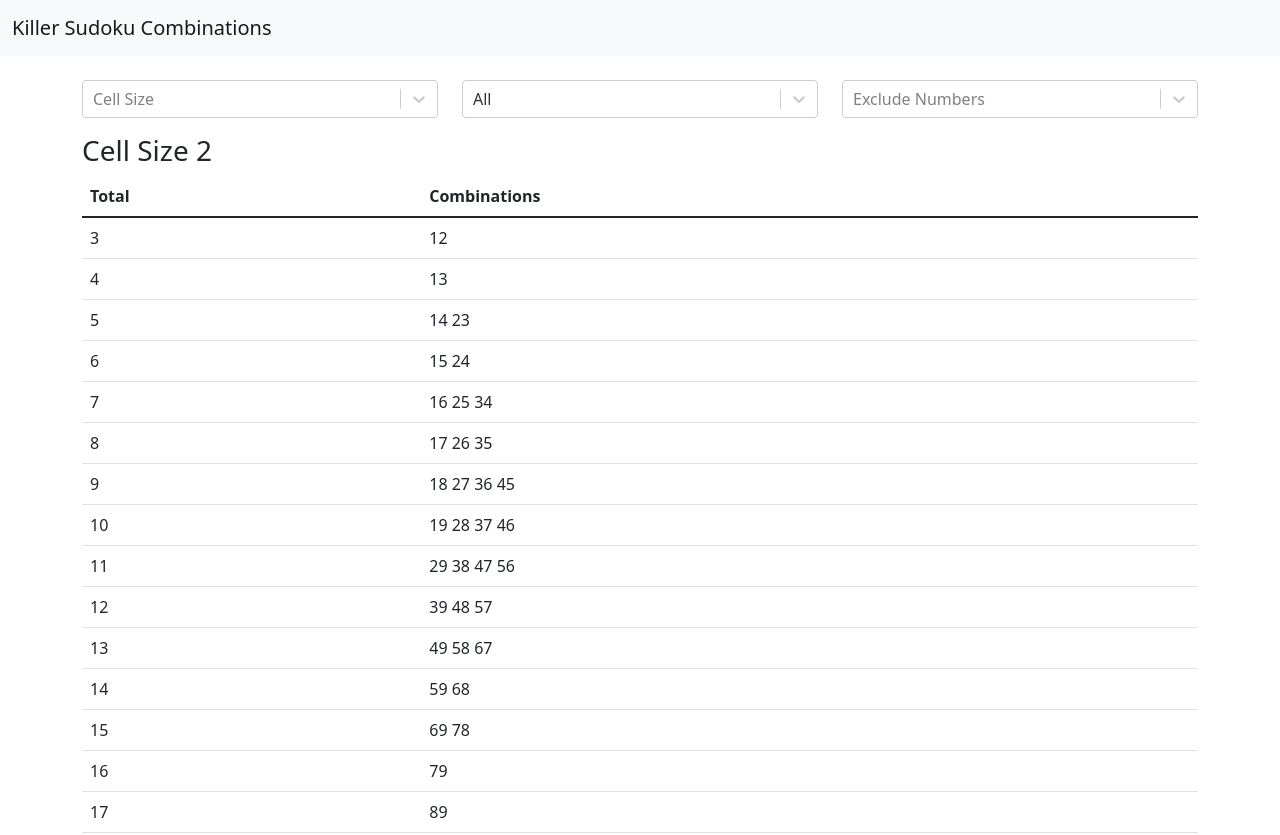
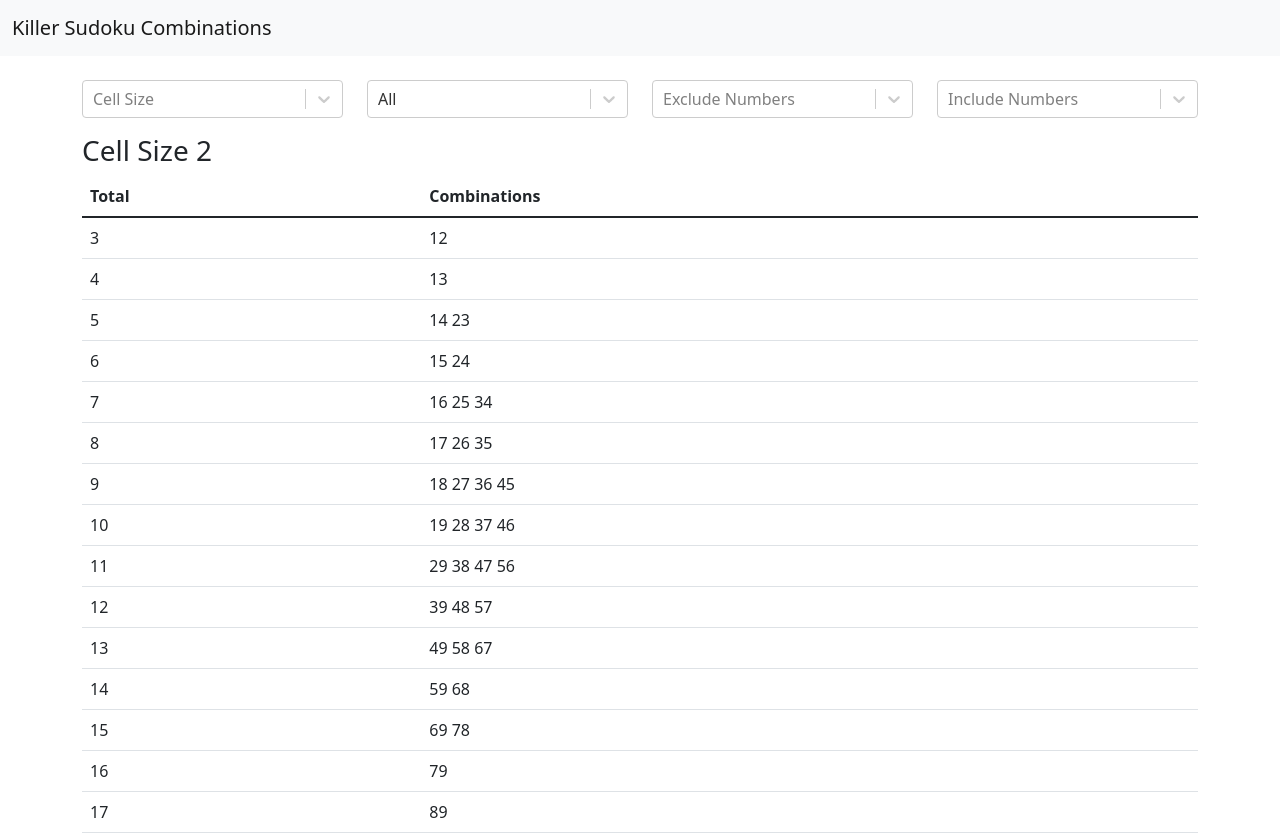
Before and after one commit to hemdagem/killer-sudoku-combinations, a Gatsby site: page / in a window 1280 px wide. Shown: the top 835 px of the page. Built offline with nearby package versions, Linux system fonts and the light colour scheme; Gatsby itself is replaced by a stand-in of ours.

Commit message:
added include numbers option

```diff
--- a/src/pages/index.tsx
+++ b/src/pages/index.tsx
@@ -12,6 +12,7 @@ const IndexPage = (data: PageProps<data>) => {
   var cellSize = React.useRef();
   var total = React.useRef();
   const excludedNumbers = React.useRef([]);
+  const includedNumbers = React.useRef([]);
 
   const getCombinations = (key: string) =>
     typeof window !== "undefined" ? localStorage.getItem(key) : "";
@@ -64,11 +65,38 @@ const IndexPage = (data: PageProps<data>) => {
         x.combinations.forEach((comb, index, theArray) => {
           var combination = theArray[index].combination[0]
             .split(" ")
-            .filter(function (str) {
+            .filter(function (str: string) {
               var count = 0;
 
               excluded.forEach((element) => {
                 count += str.indexOf(element) === -1 ? 0 : 1;
+              });
+              return count === 0;
+            })
+            .join(" ");
+
+          if (combination.length === 0) {
+            delete theArray[index];
+            return;
+          }
+
+          theArray[index].combination[0] = combination;
+        });
+      });
+    }
+
+    const included = includedNumbers.current;
+    console.log(included);
+    if (included.length > 0) {
+      cellSizeFilter.forEach((x) => {
+        x.combinations.forEach((comb, index, theArray) => {
+          var combination = theArray[index].combination[0]
+            .split(" ")
+            .filter(function (str: string) {
+              var count = 0;
+
+              included.forEach((element) => {
+                count += str.indexOf(element) === -1 ? 1 : 0;
               });
               return count === 0;
             })
@@ -106,6 +134,11 @@ const IndexPage = (data: PageProps<data>) => {
         break;
       case "total":
         total.current = Array.from(options).map((option) =>
+          parseInt(option.value, 10)
+        );
+        break;
+      case "included-numbers":
+        includedNumbers.current = Array.from(options).map((option) =>
           parseInt(option.value, 10)
         );
         break;
@@ -166,6 +199,19 @@ const IndexPage = (data: PageProps<data>) => {
               />
             </div>
           </div>
+          <div className="col">
+            <div className="form-floating">
+              <CreatableSelect
+                name="included-numbers"
+                placeholder="Include Numbers"
+                options={Array(10)
+                  .fill(0, 1)
+                  .map((el, i) => ({ value: i, label: i }))}
+                isMulti={true}
+                onChange={(e, i) => onChange(e, i)}
+              />
+            </div>
+          </div>
         </div>
         <div className="row">
           <div className="col">
@@ -180,13 +226,12 @@ const IndexPage = (data: PageProps<data>) => {
                     </tr>
                   </thead>
                   <tbody>
-                  {item.combinations.map((row) => (
-
+                    {item.combinations.map((row) => (
                       <tr key={row.total}>
                         <td>{row.total}</td>
                         <td>{row.combination}</td>
                       </tr>
-                  ))}
+                    ))}
                   </tbody>
                 </table>
               </div>
```
